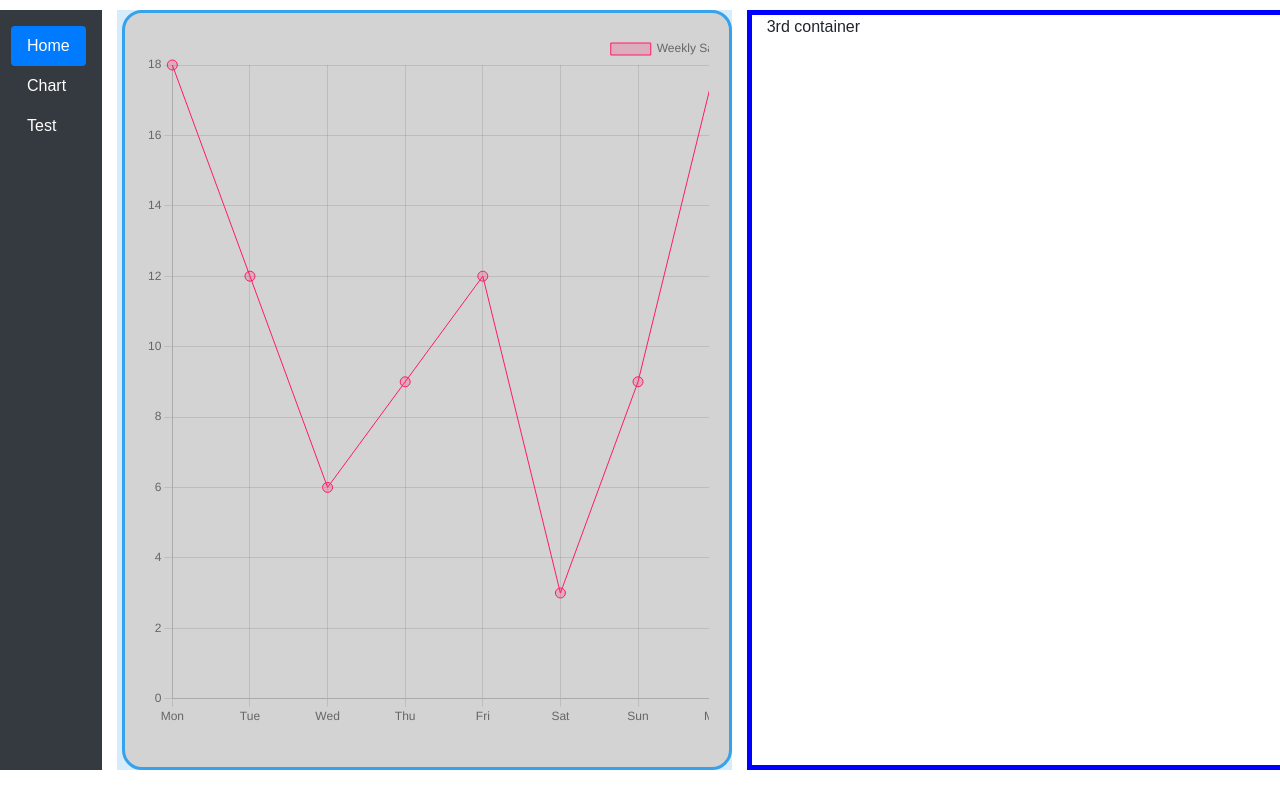
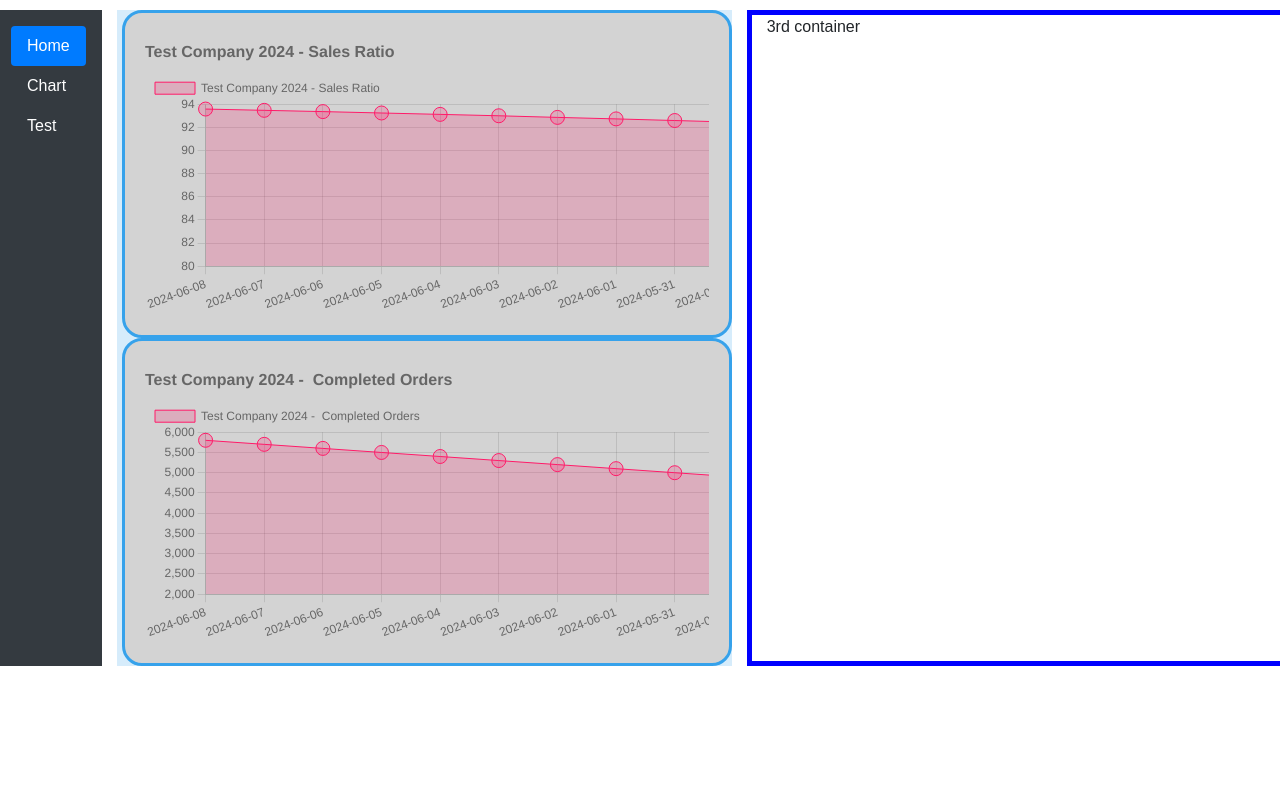
Before and after one commit to RedimRedim/demo, a Django app: page / in a window 1280 px wide. Run offline with Django 5.2, Linux system fonts and the light colour scheme; data comes from the database, SQL or seed files in the repository; both versions use the stored data as it was after the commit; some libraries are stand-ins or nearby versions.

Commit message:
1905 Commit Chart1 Chart2 in homepage

```diff
--- /dev/null
+++ b/myapp/static/css/chart2.css
@@ -0,0 +1,39 @@
+.chartMenu {
+  width: 50%;
+  height: 100%;
+  background: #1a1a1a;
+  color: rgba(54, 162, 235, 1);
+}
+
+.chartMenu p {
+  padding: 10px;
+  font-size: 20px;
+}
+
+.chartCard {
+  height: 100%;
+
+  background: rgba(54, 162, 235, 0.2);
+  padding-left: 5px;
+  display: flex;
+  align-items: left;
+  justify-content: left;
+}
+
+.chartBox {
+  padding: 20px;
+  border-radius: 20px;
+  border: solid 3px rgba(54, 162, 235, 1);
+  background: lightgray;
+  width: 100%;
+}
+
+.chartContainer {
+  width: 100%;
+  height: 100%;
+  overflow-x: scroll;
+}
+
+.containerBody {
+  height: 100%;
+}
--- a/myapp/static/js/chart2.js
+++ b/myapp/static/js/chart2.js
@@ -1,27 +1,39 @@
+const reversedOrderDate = [...orderDate].reverse();
+const reversedRatio = [...ratio].reverse();
+const reversedcompletedOrders = [...completedOrders].reverse();
+
+createChart(
+  (labels = reversedOrderDate),
+  (dataset = reversedRatio),
+  (title = "Test Company 2024 - Sales Ratio"),
+  (chartId = "myChart1"),
+  (containerBodyId = "#containerBody1")
+);
+
+createChart(
+  (labels = reversedOrderDate),
+  (dataset = reversedcompletedOrders),
+  (title = "Test Company 2024 -  Completed Orders"),
+  (chartId = "myChart2"),
+  (containerBodyId = "#containerBody2")
+);
+
+function createChart(labels, dataset, title, containerBodyClass) {
   const data = {
-  labels: [
-    "Mon",
-    "Tue",
-    "Wed",
-    "Thu",
-    "Fri",
-    "Sat",
-    "Sun",
-    "Mon",
-    "Tue",
-    "Wed",
-    "Thu",
-    "Fri",
-    "Sat",
-    "Sun",
-  ],
+    labels: labels,
     datasets: [
       {
-      label: "Weekly Sales",
-      data: [18, 12, 6, 9, 12, 3, 9, 18, 12, 6, 9, 12, 3, 9],
-      backgroundColor: ["rgba(255, 26, 104, 0.2)"],
-      borderColor: ["rgba(255, 26, 104, 1)"],
+        label: title,
+        data: dataset,
+        backgroundColor: "rgba(255, 26, 104, 0.2)", // Color of the filled area
+        borderColor: "rgba(255, 26, 104, 1)", // Color of the line
         borderWidth: 1,
+        pointRadius: 7,
+        pointHoverRadius: 10,
+        hoverBackgroundColor: "rgba(54, 162, 235, 0.2)", // Color when hovered
+        hoverBorderColor: "rgba(54, 162, 235, 1)", // Border color when hovered
+        hoverBorderWidth: 2, // Border width when hovered
+        fill: true, // Fill the area under the line
       },
     ],
   };
@@ -35,19 +47,31 @@ const config = {
       pointRadius: 5,
       scales: {
         y: {
-        beginAtZero: true,
+          beginAtZero: false,
+        },
+      },
+      plugins: {
+        legend: { position: "top", align: "start" },
+        title: {
+          display: true,
+          text: title,
+          font: {
+            size: 16,
+          },
+          align: "start",
         },
       },
     },
   };
 
   // render init block
-const myChart = new Chart(document.getElementById("myChart"), config);
+  const myChart = new Chart(document.getElementById(chartId), config);
 
   // scroll bar adjustment
-const containerBody = document.querySelector(".containerBody");
+  const containerBody = document.querySelector(containerBodyId);
   const totalLabels = myChart.data.labels.length;
   if (totalLabels > 7) {
     const newWidth = 700 + (totalLabels - 7) * 50; // Adjust the multiplier for better spacing
     containerBody.style.width = `${newWidth}px`;
   }
+}
--- a/myapp/templates/home.html
+++ b/myapp/templates/home.html
@@ -1,75 +1,60 @@
 {% extends "layouts/base.html" %}
+<!-- load static in order to link/ load CSS files -->
+{% load static %} {% block stylesheet %}
+<link href="https://stackpath.bootstrapcdn.com/bootstrap/4.5.2/css/bootstrap.min.css" rel="stylesheet" />
+<!-- Link to the chart2.css file -->
+<link rel="stylesheet" href="{% static 'css/chart2.css' %}" />
 
-{% block stylesheet %}
-<link href="https://stackpath.bootstrapcdn.com/bootstrap/4.5.2/css/bootstrap.min.css" rel="stylesheet" />
 <style>
     * {
         margin: 0;
         padding: 0;
         font-family: sans-serif;
     }
-
-    .chartMenu {
-        width: 50%;
-        height: 100%;
-        background: #1a1a1a;
-        color: rgba(54, 162, 235, 1);
-    }
-
-    .chartMenu p {
-        padding: 10px;
-        font-size: 20px;
-    }
-
-    .chartCard {
-        height: calc(100vh - 40px);
-        /* Subtract the navbar height from the viewport height */
-        background: rgba(54, 162, 235, 0.2);
-        padding-left: 5px;
-        display: flex;
-        align-items: left;
-        justify-content: left;
-    }
-
-    .chartBox {
-        padding: 20px;
-        border-radius: 20px;
-        border: solid 3px rgba(54, 162, 235, 1);
-        background: lightgray;
-        width: 100%;
-    }
-
-    .chartContainer {
-        width: 100%;
-        height: 100%;
-        overflow-x: scroll;
-    }
-
-    .containerBody {
-        height: calc(100% - 20px);
-    }
 </style>
-{% endblock %}
-
-
-{% block content %}
-<div class="col-lg-6 col-md-6">
-    <div class=" chartCard">
-        <div class="chartBox">
-            <div class="chartContainer">
-                <div class="containerBody">
-                    <canvas id="myChart"></canvas>
+{% endblock %} {% block content %}
+<div class="col-lg-6 col-md-6 mainContainer">
+    <div class="row" style="height: 50%;">
+        <div class="col-12">
+            <div class="chartCard">
+                <div class="chartBox">
+                    <div class="chartContainer">
+                        <div class="containerBody" id=containerBody1>
+                            <canvas id="myChart1"></canvas>
+                        </div>
+                    </div>
+                </div>
+            </div>
+        </div>
+    </div>
+    <div class="row" style="height: 50%;">
+        <div class="col-12">
+            <div class="chartCard">
+                <div class="chartBox">
+                    <div class="chartContainer">
+                        <div class="containerBody" id="containerBody2">
+                            <canvas id="myChart2"></canvas>
+                        </div>
+                    </div>
                 </div>
             </div>
         </div>
     </div>
 </div>
-<div class="col" style="border: 5px solid blue; box-sizing: border-box;">
+
+
+<div class="col" style="border: 5px solid blue; box-sizing: border-box">
     <p>3rd container</p>
 </div>
 {% endblock %}
 
 {% block scripts %}
+<script>
+    var orderDate = {{ orderDate| safe}};
+    var ratio = {{ ratio| safe}};
+    var completedOrders = {{ completedOrders| safe}};
+</script>
+
 <script type="text/javascript" src="https://cdn.jsdelivr.net/npm/chart.js/dist/chart.umd.min.js"></script>
 <script src="static/js/chart2.js"></script>
 {% endblock %}
--- /dev/null
+++ b/myapp/testfunction.py
@@ -0,0 +1,21 @@
+from myapp.models import Sales
+
+#generete all SalesData
+def all_sales_data():
+    all_sales = Sales.objects.all()
+    orderDate = [sale.orderDate.isoformat() for sale in all_sales]
+    totalOrders = [sale.totalOrders for sale in all_sales]
+    completedOrders = [sale.completedOrders for sale in all_sales]
+    totalAmount = [round(float(sale.totalAmount), 2) for sale in all_sales]
+    ratio = [sale.ratio for sale in all_sales]
+    completedTime = [sale.completedTime for sale in all_sales]
+
+    context = {
+        'orderDate': orderDate,
+        'totalOrders': totalOrders,
+        'completedOrders': completedOrders,
+        'totalAmount': totalAmount,
+        'ratio': ratio,
+        'completedTime': completedTime}
+
+    return context
--- a/myapp/views.py
+++ b/myapp/views.py
@@ -1,17 +1,14 @@
 from django.shortcuts import render,HttpResponse
-from .models import todoitem
-from myapp.models import Sales
+from .models import todoitem, Sales
 from datetime import date, time
 import  matplotlib.pyplot as plt
 from io import BytesIO
 import base64
-
-# request handler request -> response is being called views.py in Django
-# Create your views here.
-
+from .testfunction import all_sales_data
 
 def home(request):
-    return render(request,"home.html")
+    context = all_sales_data()
+    return render(request,"home.html", context)
 
 def generate_chart():
     # Get data from database
```
Also changed, not shown: db.sqlite3. Lines whose indentation alone changed are shown as unchanged.
